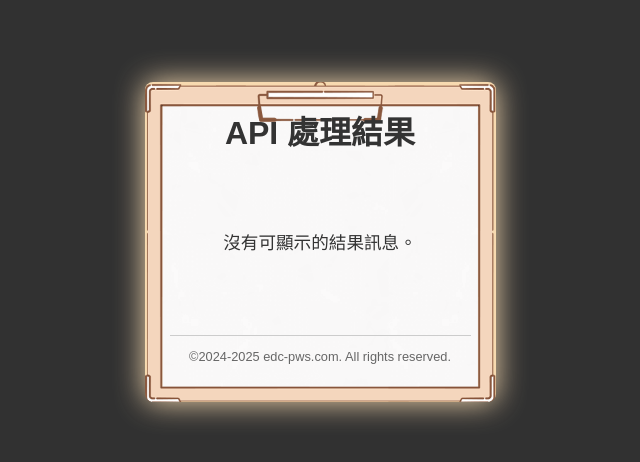
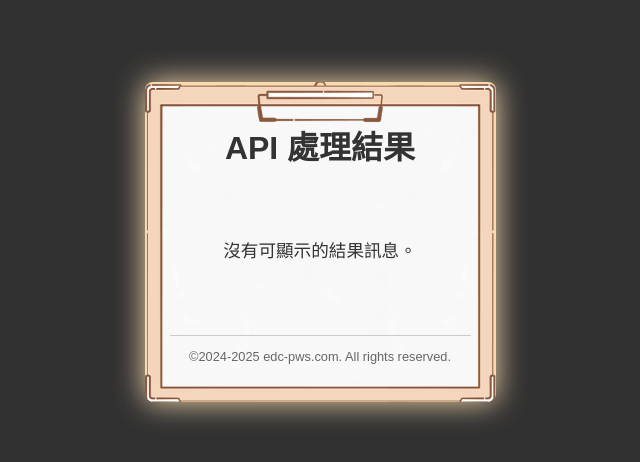
Before and after one commit to ed0910439/api_result, a website: page result.html in a window 1280 px wide. Shown: the part 158-620 px from the top of the page, without its empty margins (320-960 px from the left). Drawn offline with Linux system fonts and the light colour scheme.

Commit message:
修正連結阜設定

```diff
--- a/result.html
+++ b/result.html
@@ -44,7 +44,7 @@
 
         h1 {
             color: #333;
-            margin-top: 0; /* 重置 h1 的上邊距，因為 padding 已在父元素上 */
+            margin-top: 15px; /* 重置 h1 的上邊距，因為 padding 已在父元素上 */
             margin-bottom: 15px;
         }
 
```
